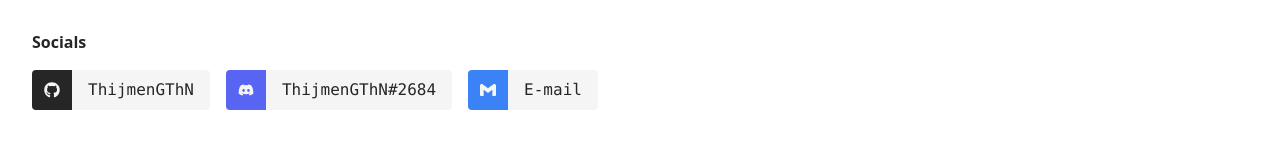
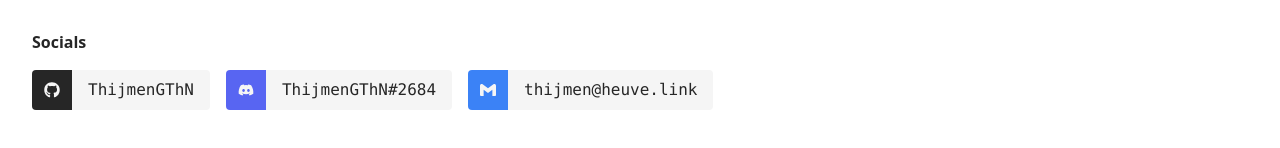
Before and after one commit to ThijmenGThN/ThijmenHeuvelink.nl, a Next.js app: page / in a window 1280 px wide. Shown: the part 1900-2048 px from the top of the page. Built offline with nearby package versions, Linux system fonts and the light colour scheme.

Commit message:
📝 Update Footer.tsx

```diff
--- a/source/components/Footer.tsx
+++ b/source/components/Footer.tsx
@@ -58,7 +58,7 @@ const socials = [
         }
     },
     {
-        name: 'E-mail',
+        name: 'thijmen@heuve.link',
         icon: <SiGmail />,
         link: 'mailto:mail@thijmenheuvelink.nl',
         color: {
```
